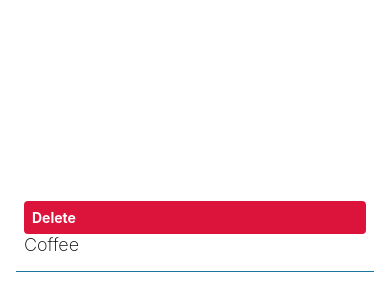
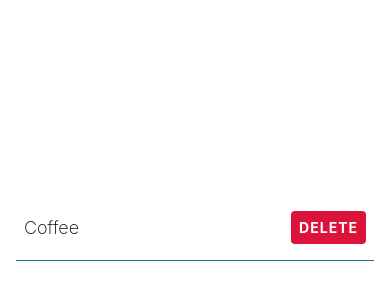
Before and after one commit to utk09/taskly, a React Native app: screen / in a window 390 px wide. Shown: the part 194-494 px from the top of the page. Built offline with nearby package versions, Linux system fonts and the light colour scheme.

Commit message:
styled Delete button

```diff
--- a/App.styles.ts
+++ b/App.styles.ts
@@ -1,4 +1,5 @@
 import { StyleSheet } from "react-native";
+import { theme } from "./theme";
 
 export const AppStyles = StyleSheet.create({
   container: {
@@ -12,18 +13,23 @@ export const AppStyles = StyleSheet.create({
     borderBottomColor: "#1a759f",
     paddingHorizontal: 8,
     paddingVertical: 16,
+    flexDirection: "row",
+    justifyContent: "space-between",
+    alignItems: "center",
   },
   itemText: {
     fontSize: 18,
     fontWeight: 200,
   },
   itemButton: {
-    backgroundColor: "crimson",
+    backgroundColor: theme.colorDanger,
     padding: 8,
     borderRadius: 4,
   },
   itemButtonText: {
-    color: "#ffffff",
+    color: theme.colorWhite,
     fontWeight: "bold",
+    textTransform: "uppercase",
+    letterSpacing: 1,
   },
 });
--- a/App.tsx
+++ b/App.tsx
@@ -1,18 +1,34 @@
 import { StatusBar } from "expo-status-bar";
-import { Pressable, Text, View } from "react-native";
+import { Alert, Text, TouchableOpacity, View } from "react-native";
 import { AppStyles as styles } from "./App.styles";
 
 export default function App() {
+  const handleDelete = () => {
+    Alert.alert("Delete", "Are you sure you want to delete this item?", [
+      {
+        text: "Cancel",
+        style: "cancel",
+        onPress: () => console.log("Cancelled!"),
+      },
+      {
+        text: "Delete",
+        style: "destructive",
+        onPress: () => console.log("Deleting..."),
+      },
+    ]);
+  };
+
   return (
     <View style={styles.container}>
       <View style={styles.itemContainer}>
-        <Pressable
+        <Text style={styles.itemText}>Coffee</Text>
+        <TouchableOpacity
           style={styles.itemButton}
-          onPress={() => console.log("Pressed")}
+          onPress={() => handleDelete()}
+          activeOpacity={0.8}
         >
           <Text style={styles.itemButtonText}>Delete</Text>
-        </Pressable>
-        <Text style={styles.itemText}>Coffee</Text>
+        </TouchableOpacity>
       </View>
       <StatusBar style="auto" />
     </View>
--- a/theme.ts
+++ b/theme.ts
@@ -1,4 +1,6 @@
 export const theme = {
   colorCerulean: "#1a759f",
   colorWhite: "#ffffff",
+  colorBlack: "#000000",
+  colorDanger: "crimson",
 };
```
